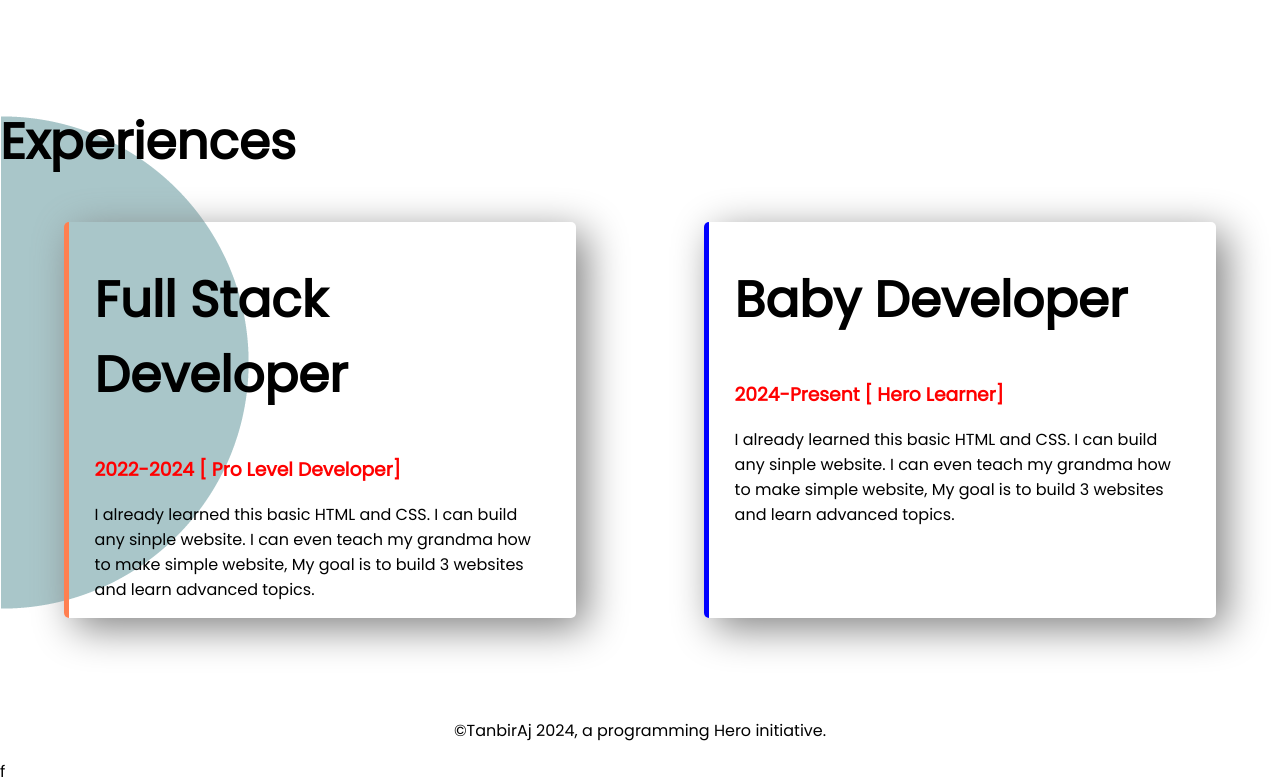
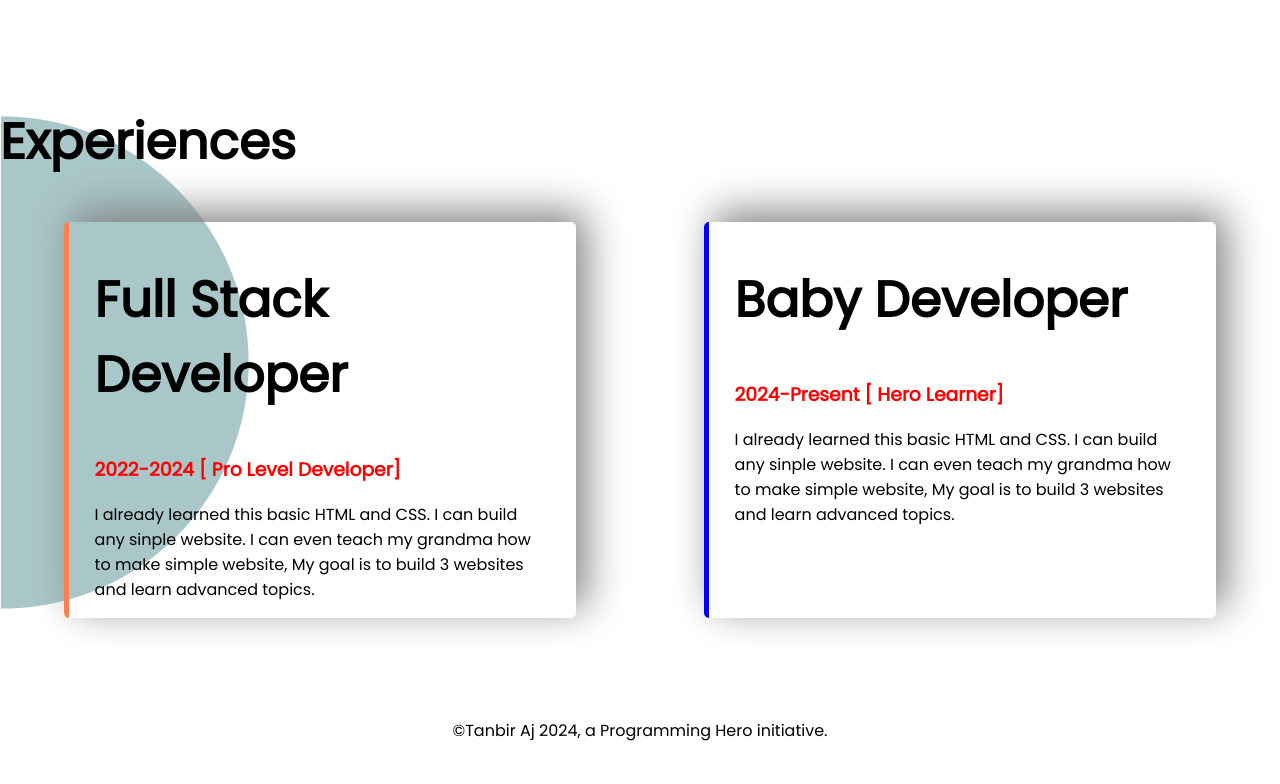
Before and after one commit to TanbirAj/my-portfolio, a plain HTML site: page index.html in a window 1280 px wide. Shown: the part 1359-2143 px from the top of the page. After the commit the page ends 2118 px from the top, so only its background shows below. Drawn offline with Linux system fonts and the light colour scheme.

Commit message:
check style

```diff
--- a/index.html
+++ b/index.html
@@ -55,6 +55,6 @@
    </section>
 </body>
 <footer>
-    <p>©TanbirAj 2024, a programming Hero initiative.</p>
+    <p>©Tanbir Aj 2024, a Programming Hero initiative.</p>
 </footer>
-</html>f
+</html>
--- a/style.css
+++ b/style.css
@@ -44,7 +44,7 @@ h1{
     margin-right: 5%;
     padding-left: 2%;
     padding-right: 2%;
-    box-shadow: 10px 10px 40px grey;
+    box-shadow: 10px -10px 40px grey;
     border-radius: 5px;
 }
 #full-stack-developer{
```
